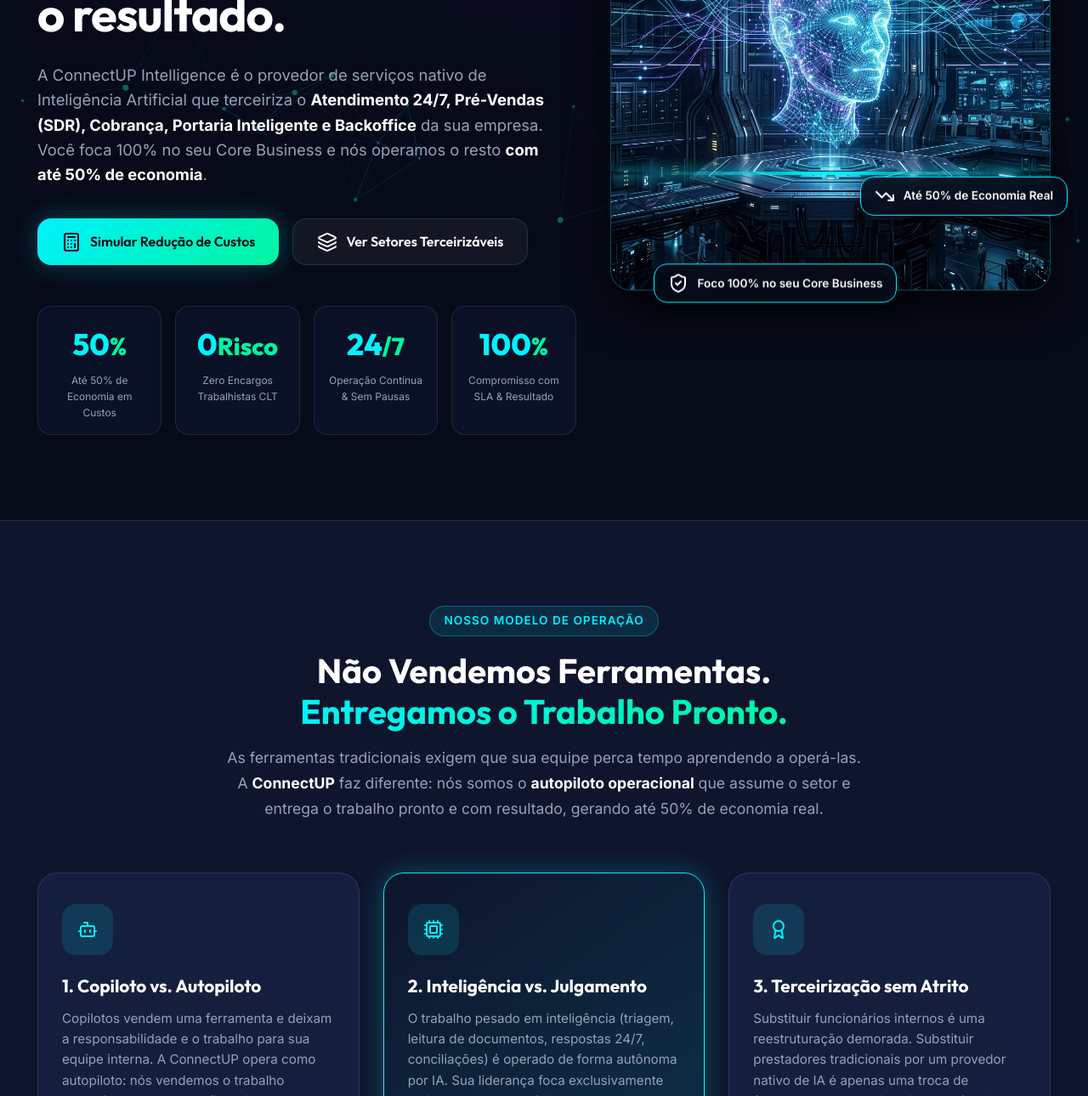
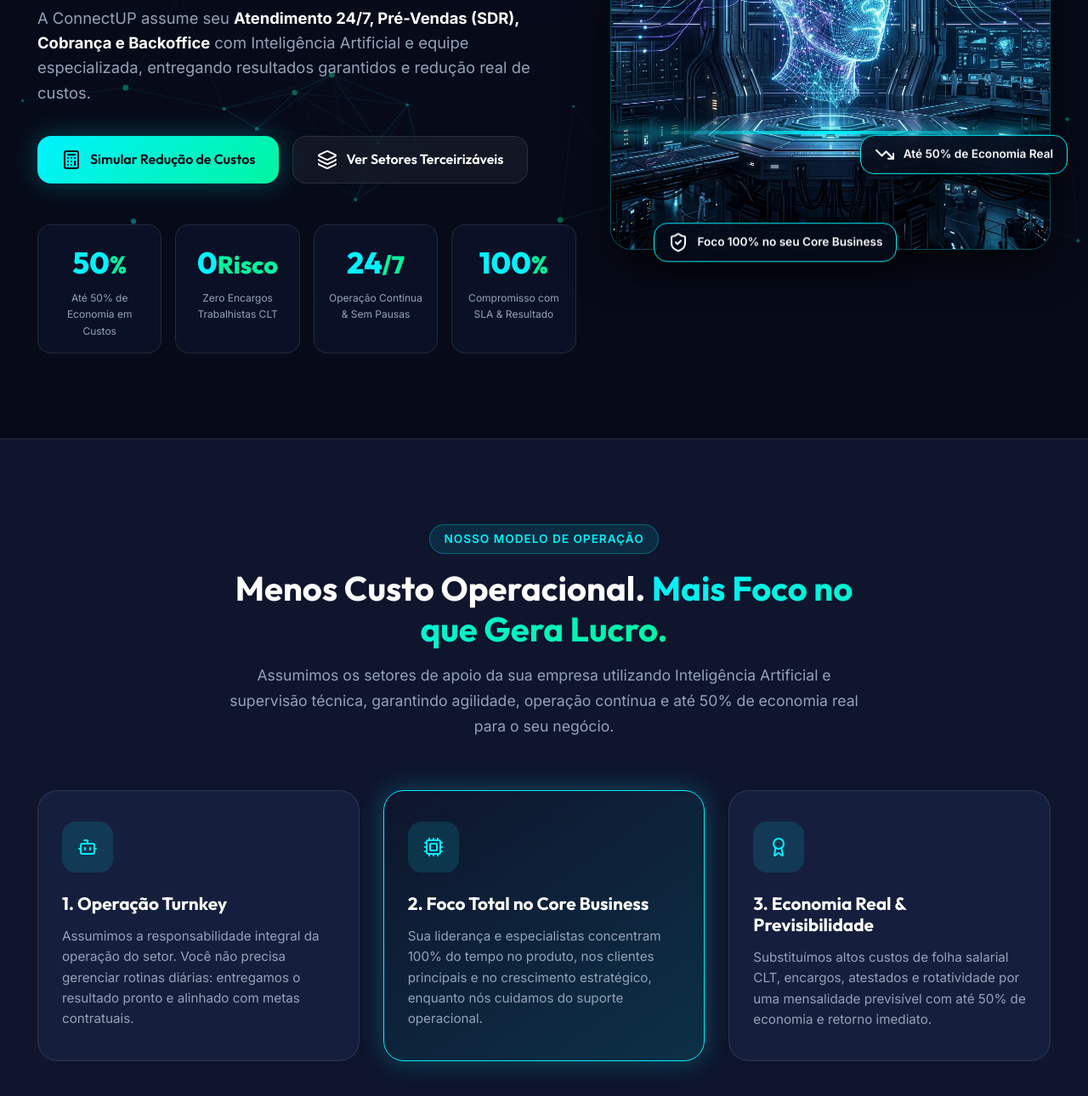
Before and after one commit to connectupintelligence-cell/connectup-intelligence-site, a plain HTML site: page index.html in a window 1280 px wide. Shown: the part 506-1796 px from the top of the page at 85% size. Drawn offline with nearby package versions, Linux system fonts and the light colour scheme.

Commit message:
Simplificar-headline-menos-e-mais-foco-em-resultado

```diff
--- a/index.html
+++ b/index.html
@@ -79,13 +79,13 @@
             <div class="container hero-container">
                 <div class="hero-content">
                     <div class="badge-pill">
-                        <span class="badge-dot"></span> Terceirização Inteligente · Operação Nativa de IA
+                        <span class="badge-dot"></span> Terceirização Inteligente com IA
                     </div>
                     <h1 class="hero-title">
-                        Não vendemos ferramentas para sua equipe. <span class="text-gradient">Nós executamos o trabalho</span> e entregamos o resultado.
+                        Você foca no seu Core Business. <span class="text-gradient">Nós operamos seus setores</span> com até 50% de economia.
                     </h1>
                     <p class="hero-description">
-                        A ConnectUP Intelligence é o provedor de serviços nativo de Inteligência Artificial que terceiriza o <strong>Atendimento 24/7, Pré-Vendas (SDR), Cobrança, Portaria Inteligente e Backoffice</strong> da sua empresa. Você foca 100% no seu Core Business e nós operamos o resto <strong>com até 50% de economia</strong>.
+                        A ConnectUP assume seu <strong>Atendimento 24/7, Pré-Vendas (SDR), Cobrança e Backoffice</strong> com Inteligência Artificial e equipe especializada, entregando resultados garantidos e redução real de custos.
                     </p>
                     <div class="hero-cta-group">
                         <a href="#diagnostico" class="btn btn-primary btn-glow">
@@ -125,7 +125,7 @@
 
                         <!-- Floating Tech Tags -->
                         <div class="floating-tag tag-1">
-                            <i data-lucide="briefcase"></i> Vendemos o Trabalho, Não a Ferramenta
+                            <i data-lucide="briefcase"></i> Operação Completa com SLA
                         </div>
                         <div class="floating-tag tag-2">
                             <i data-lucide="trending-down"></i> Até 50% de Economia Real
@@ -143,9 +143,9 @@
             <div class="container">
                 <div class="section-header text-center">
                     <div class="badge-tag">Nosso Modelo de Operação</div>
-                    <h2>Não Vendemos Ferramentas. <span class="text-gradient">Entregamos o Trabalho Pronto.</span></h2>
+                    <h2>Menos Custo Operacional. <span class="text-gradient">Mais Foco no que Gera Lucro.</span></h2>
                     <p class="section-subtitle">
-                        As ferramentas tradicionais exigem que sua equipe perca tempo aprendendo a operá-las. A <strong>ConnectUP</strong> faz diferente: nós somos o <strong>autopiloto operacional</strong> que assume o setor e entrega o trabalho pronto e com resultado, gerando até 50% de economia real.
+                        Assumimos os setores de apoio da sua empresa utilizando Inteligência Artificial e supervisão técnica, garantindo agilidade, operação contínua e até 50% de economia real para o seu negócio.
                     </p>
                 </div>
 
@@ -154,24 +154,24 @@
                         <div class="pillar-icon">
                             <i data-lucide="bot"></i>
                         </div>
-                        <h3>1. Copiloto vs. Autopiloto</h3>
-                        <p>Copilotos vendem uma ferramenta e deixam a responsabilidade e o trabalho para sua equipe interna. A ConnectUP opera como autopiloto: nós vendemos o trabalho concluído e o resultado final diretamente na sua mesa.</p>
+                        <h3>1. Operação Turnkey</h3>
+                        <p>Assumimos a responsabilidade integral da operação do setor. Você não precisa gerenciar rotinas diárias: entregamos o resultado pronto e alinhado com metas contratuais.</p>
                     </div>
 
                     <div class="facility-pillar-card active-pillar">
                         <div class="pillar-icon">
                             <i data-lucide="cpu"></i>
                         </div>
-                        <h3>2. Inteligência vs. Julgamento</h3>
-                        <p>O trabalho pesado em inteligência (triagem, leitura de documentos, respostas 24/7, conciliações) é operado de forma autônoma por IA. Sua liderança foca exclusivamente no julgamento estratégico e no seu Core Business.</p>
+                        <h3>2. Foco Total no Core Business</h3>
+                        <p>Sua liderança e especialistas concentram 100% do tempo no produto, nos clientes principais e no crescimento estratégico, enquanto nós cuidamos do suporte operacional.</p>
                     </div>
 
                     <div class="facility-pillar-card">
                         <div class="pillar-icon">
                             <i data-lucide="award"></i>
                         </div>
-                        <h3>3. Terceirização sem Atrito</h3>
-                        <p>Substituir funcionários internos é uma reestruturação demorada. Substituir prestadores tradicionais por um provedor nativo de IA é apenas uma troca de fornecedor com ROI imediato e até 50% de economia.</p>
+                        <h3>3. Economia Real & Previsibilidade</h3>
+                        <p>Substituímos altos custos de folha salarial CLT, encargos, atestados e rotatividade por uma mensalidade previsível com até 50% de economia e retorno imediato.</p>
                     </div>
                 </div>
             </div>
@@ -211,7 +211,7 @@
                         </div>
                         <ul>
                             <li><i data-lucide="sparkles"></i> <strong>Até 50% de Economia em Custos:</strong> Investimento fixo e previsível, sem surpresas nem rescisões na folha.</li>
-                            <li><i data-lucide="sparkles"></i> <strong>Vendemos o Trabalho Concluído:</strong> Você não compra mais um software para sua equipe aprender; entregamos o resultado pronto.</li>
+                            <li><i data-lucide="sparkles"></i> <strong>Operação 100% Turnkey:</strong> Cuidamos de todo o processo técnico e operacional para você receber o resultado pronto.</li>
                             <li><i data-lucide="sparkles"></i> <strong>Operação 24/7 Ininterrupta:</strong> Atendimento imediato, prospecção e controle mesmo em feriados e fins de semana.</li>
                             <li><i data-lucide="sparkles"></i> <strong>Tecnologia & IA Inclusas:</strong> Você não gasta com softwares ou licenças caras; nós já trazemos a melhor pilha tecnológica.</li>
                             <li><i data-lucide="sparkles"></i> <strong>Compromisso Contratual com Resultado (SLA):</strong> Cobramos por eficiência comprovada, metas de atendimento e entregas reais.</li>
@@ -721,9 +721,9 @@
                         </div>
                         <div class="founder-content">
                             <div class="badge-tag">Compromisso com o Resultado</div>
-                            <h2>"Não vendemos software para sua equipe operar. <span class="text-gradient">Nós assumimos a responsabilidade pela entrega."</span></h2>
+                            <h2>"Nós assumimos a sua operação. <span class="text-gradient">E entregamos o resultado pronto com economia."</span></h2>
                             <p class="founder-quote">
-                                <em>"A próxima geração de empresas vencedoras não vai gastar fortunas comprando ferramentas para depois ter que treinar e gerenciar funcionários. Elas vão comprar o resultado pronto. Na ConnectUP Intelligence, combinamos Inteligência Artificial de ponta e supervisão técnica para operar seus setores de apoio com até 50% de economia e SLA garantido."</em>
+                                <em>"O empresário não quer perder tempo gerenciando rotinas operacionais ou contratando equipes caras para apagar incêndios. Ele quer o resultado pronto na mesa. Na ConnectUP, combinamos Inteligência Artificial e supervisão técnica para operar seus setores de apoio com até 50% de economia e SLA garantido."</em>
                             </p>
                             <div class="founder-signature">
                                 <h4>Felipe Silveira</h4>
--- a/script.js
+++ b/script.js
@@ -189,7 +189,7 @@ const botKnowledge = [
     },
     {
         keywords: ['modelo', 'como funciona', 'core business', 'autopiloto', 'serviço', 'terceirizar'],
-        reply: "Não vendemos ferramentas para sua equipe se desdobrar operando. Nós assumimos a operação completa de Atendimento, Pré-Vendas, Cobrança e Backoffice com IA, entregando o trabalho pronto e com resultado comprovado com até 50% de economia."
+        reply: "Nós assumimos a operação completa de Atendimento, Pré-Vendas, Cobrança e Backoffice com Inteligência Artificial e especialistas, entregando o resultado pronto com até 50% de economia."
     },
     {
         keywords: ['jiu-jitsu', 'academia', 'artes marciais', 'portaria', 'catraca', 'tatame', 'reconhecimento facial'],
```
